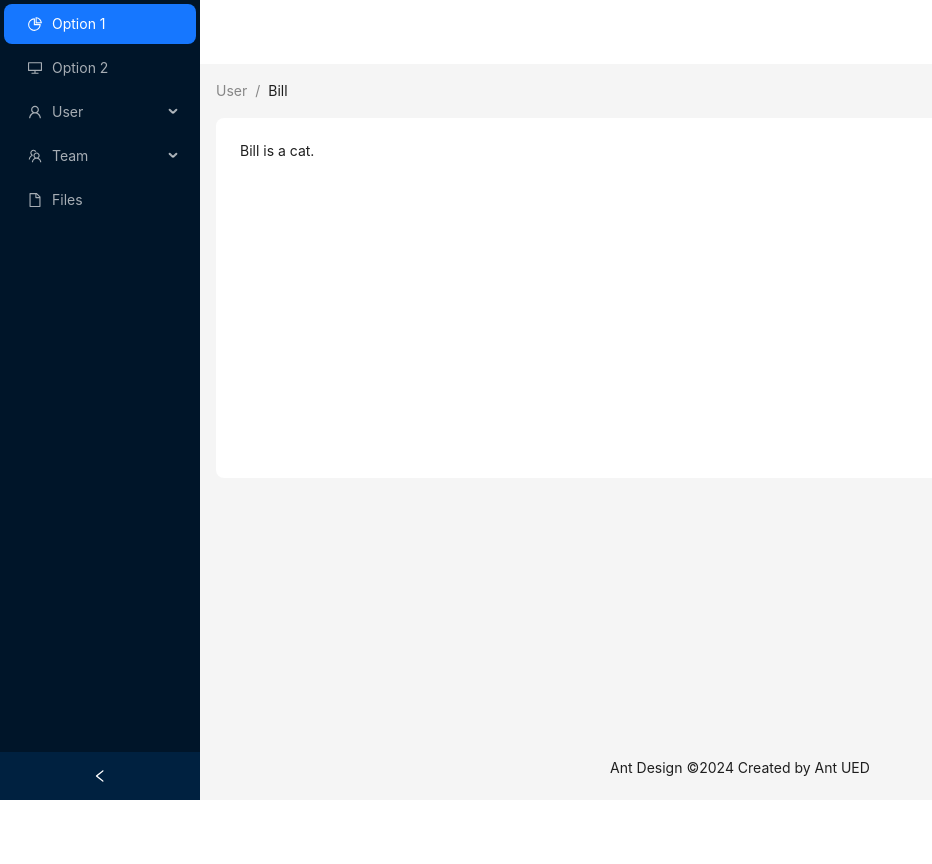
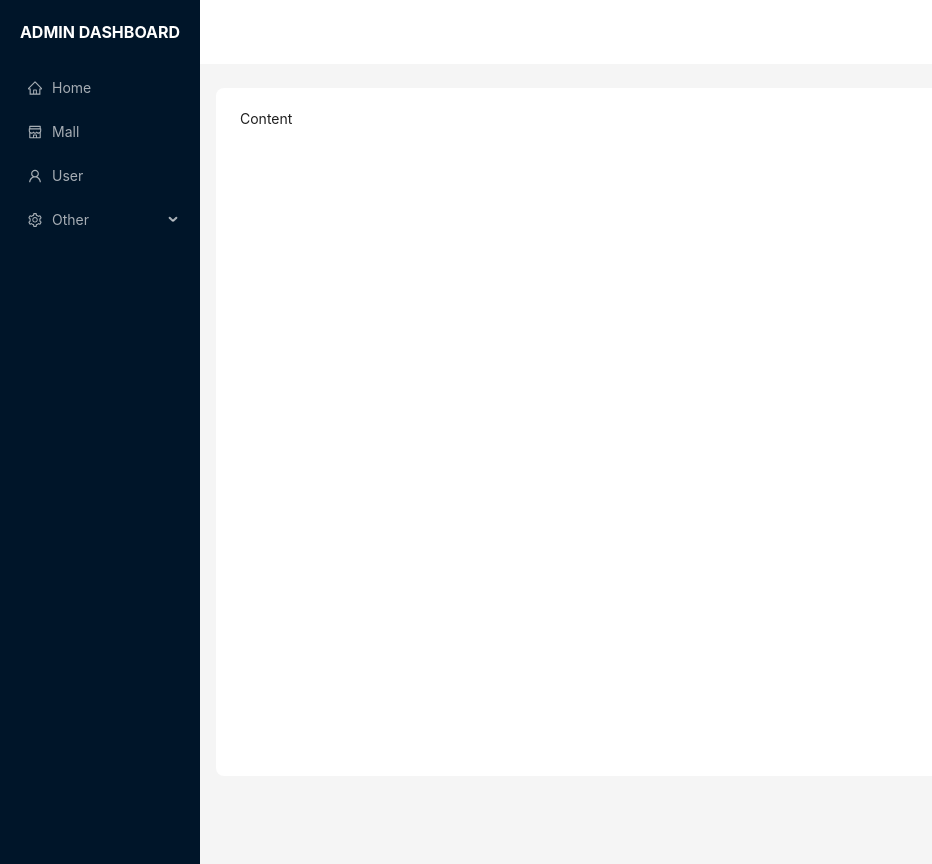
Before and after one commit to TimGeCH/react-admin-dashboard, a React (Create React App) app: page / in a window 1280 px wide. Shown: the whole page, without its empty margins (0-932 px from the left). Before the commit the page ends 800 px from the top, so only its background shows below. Built offline with nearby package versions, Linux system fonts and the light colour scheme.

Commit message:
Refactor menu and separate sidebar component.

```diff
--- /dev/null
+++ b/src/components/commonAside/index.js
@@ -0,0 +1,50 @@
+import React from "react";
+import * as Icon from '@ant-design/icons';
+import { Button, Layout, Menu, theme } from 'antd';
+import MenuConfig from '../../config'
+
+const { Header, Sider, Content } = Layout;
+
+// 动态获取icon
+const inconToElement = (name) => React.createElement(Icon[name])
+
+// 处理菜单数据
+const items = MenuConfig.map((icon) => {
+    //没有子菜单
+    const child = {
+        key: icon.path,
+        icon: inconToElement(icon.icon),
+        label: icon.label
+    }
+    //有子菜单
+    if (icon.children) {
+        child.children = icon.children.map((item) => {
+            return {
+                key: item.path,
+                label: item.label
+            }
+        })
+    }
+    return child
+})
+
+
+const CommonAside = () => {
+    return (
+        <Sider
+            trigger={null}
+            collapsible
+        >
+            <h3 className='app-name'>ADMIN DASHBOARD</h3>
+            <Menu
+                theme="dark"
+                mode="inline"
+                defaultSelectedKeys={['1']}
+                items={items}
+                style={{ height: '100%' }}
+            />
+        </Sider>
+    )
+}
+
+export default CommonAside
--- /dev/null
+++ b/src/config/index.js
@@ -0,0 +1,42 @@
+export default [
+    {
+        path: '/home',
+        name: 'home',
+        label: 'Home',
+        icon: 'HomeOutlined',
+        url: '/home/index'
+    },
+    {
+        path: '/mall',
+        name: 'mall',
+        label: 'Mall',
+        icon: 'ShopOutlined',
+        url: '/mall/index'
+    },
+    {
+        path: '/user',
+        name: 'user',
+        label: 'User',
+        icon: 'UserOutlined',
+        url: '/user/index'
+    },
+    {
+        path: '/other',
+        label: 'Other',
+        icon: 'SettingOutlined',
+        children: [
+            {
+                path: '/other/pageOne',
+                name: 'page1',
+                label: '页面1',
+                icon: 'SettingOutlined'
+            },
+            {
+                path: '/other/pageTwo',
+                name: 'page2',
+                label: '页面2',
+                icon: 'SettingOutlined'
+            }
+        ]
+    }
+]
--- a/src/index.css
+++ b/src/index.css
@@ -1,13 +1,183 @@
-body {
+html,
+body,
+div,
+span,
+applet,
+object,
+iframe,
+h1,
+h2,
+h3,
+h4,
+h5,
+h6,
+p,
+blockquote,
+pre,
+a,
+abbr,
+acronym,
+address,
+big,
+cite,
+code,
+del,
+dfn,
+em,
+img,
+ins,
+kbd,
+q,
+s,
+samp,
+small,
+strike,
+strong,
+sub,
+sup,
+tt,
+var,
+b,
+u,
+i,
+center,
+dl,
+dt,
+dd,
+ol,
+ul,
+li,
+fieldset,
+form,
+label,
+legend,
+table,
+caption,
+tbody,
+tfoot,
+thead,
+tr,
+th,
+td,
+article,
+aside,
+canvas,
+details,
+embed,
+figure,
+figcaption,
+footer,
+header,
+hgroup,
+menu,
+nav,
+output,
+ruby,
+section,
+summary,
+time,
+mark,
+audio,
+video {
   margin: 0;
-  font-family: -apple-system, BlinkMacSystemFont, 'Segoe UI', 'Roboto', 'Oxygen',
-    'Ubuntu', 'Cantarell', 'Fira Sans', 'Droid Sans', 'Helvetica Neue',
-    sans-serif;
-  -webkit-font-smoothing: antialiased;
-  -moz-osx-font-smoothing: grayscale;
+  padding: 0;
+  border: 0;
+  font-size: 100%;
+  font: inherit;
+  vertical-align: baseline;
+  box-sizing: border-box;
 }
 
-code {
-  font-family: source-code-pro, Menlo, Monaco, Consolas, 'Courier New',
-    monospace;
+/* HTML5 display-role reset for older browsers */
+article,
+aside,
+details,
+figcaption,
+figure,
+footer,
+header,
+hgroup,
+menu,
+nav,
+section {
+  display: block;
 }
+
+body {
+  line-height: 1;
+}
+
+ol,
+ul {
+  list-style: none;
+}
+
+blockquote,
+q {
+  quotes: none;
+}
+
+blockquote:before,
+blockquote:after,
+q:before,
+q:after {
+  content: '';
+  content: none;
+}
+
+a,
+a:hover {
+  color: inherit;
+  text-decoration: none;
+}
+
+table {
+  border-collapse: collapse;
+  border-spacing: 0;
+}
+
+html,
+body {
+  width: 100%;
+  /* height: 100%; */
+  background-color: #f5f5f5;
+  font-family: 'PingFangSC-Light', 'PingFang SC', 'STHeitiSC-Light', 'Helvetica-Light', 'Arial', 'sans-serif';
+}
+
+
+.fl {
+  float: left;
+}
+
+.fr {
+  float: right;
+
+  .button-group-item {
+    padding-left: 3px;
+  }
+}
+
+.clearfix {
+  zoom: 1;
+
+  &:after {
+    display: block;
+    clear: both;
+    content: "";
+    visibility: hidden;
+    height: 0;
+  }
+}
+
+.main-container {
+  min-height: calc(100vh - 64px)
+}
+
+.main-container .app-name {
+  background-color: #001529;
+  text-align: center;
+  color: #fff;
+  line-height: 64px;
+  font-weight: bold;
+  font-size: 16px;
+}
--- a/src/pages/main.js
+++ b/src/pages/main.js
@@ -1,91 +1,85 @@
-import React, { useState } from 'react';
+import React from 'react';
 import {
-    DesktopOutlined,
-    FileOutlined,
-    PieChartOutlined,
-    TeamOutlined,
+    MenuFoldOutlined,
+    MenuUnfoldOutlined,
+    UploadOutlined,
     UserOutlined,
+    VideoCameraOutlined,
 } from '@ant-design/icons';
-import { Breadcrumb, Layout, Menu, theme } from 'antd';
-const { Header, Content, Footer, Sider } = Layout;
+import { Button, Layout, Menu, theme } from 'antd';
+import CommonAside from '../components/commonAside';
 
-function getItem(label, key, icon, children) {
-    return {
-        key,
-        icon,
-        children,
-        label,
-    };
-}
-
-const items = [
-    getItem('Option 1', '1', <PieChartOutlined />),
-    getItem('Option 2', '2', <DesktopOutlined />),
-    getItem('User', 'sub1', <UserOutlined />, [
-        getItem('Tom', '3'),
-        getItem('Bill', '4'),
-        getItem('Alex', '5'),
-    ]),
-    getItem('Team', 'sub2', <TeamOutlined />, [getItem('Team 1', '6'), getItem('Team 2', '8')]),
-    getItem('Files', '9', <FileOutlined />),
-];
+const { Header, Sider, Content } = Layout;
 
 const Main = () => {
-    const [collapsed, setCollapsed] = useState(false);
+    // const [collapsed, setCollapsed] = useState(false);
     const {
         token: { colorBgContainer, borderRadiusLG },
     } = theme.useToken();
+
     return (
-        <Layout
-            style={{
-                minHeight: '100vh',
-            }}
-        >
-            <Sider collapsible collapsed={collapsed} onCollapse={(value) => setCollapsed(value)}>
-                <div className="demo-logo-vertical" />
-                <Menu theme="dark" defaultSelectedKeys={['1']} mode="inline" items={items} />
-            </Sider>
+        <Layout className='main-container' style={{ minHeight: '100vh' }}>
+            {/* <Sider
+                trigger={null}
+                collapsible
+                collapsed={collapsed}
+            >
+                <h3 className='app-name'>ADMIN DASHBOARD</h3>
+                <Menu
+                    theme="dark"
+                    mode="inline"
+                    defaultSelectedKeys={['1']}
+                    items={[
+                        {
+                            key: '1',
+                            icon: <UserOutlined />,
+                            label: 'nav 1',
+                        },
+                        {
+                            key: '2',
+                            icon: <VideoCameraOutlined />,
+                            label: 'nav 2',
+                        },
+                        {
+                            key: '3',
+                            icon: <UploadOutlined />,
+                            label: 'nav 3',
+                        },
+                    ]}
+                    style={{ height: '100%' }}
+                />
+            </Sider> */}
+            <CommonAside />
             <Layout>
                 <Header
                     style={{
                         padding: 0,
                         background: colorBgContainer,
                     }}
-                />
+                >
+                    <Button
+                        type="text"
+                        style={{
+                            fontSize: '16px',
+                            width: 64,
+                            height: 64,
+                        }}
+                    />
+                </Header>
                 <Content
                     style={{
-                        margin: '0 16px',
+                        margin: '24px 16px',
+                        padding: 24,
+                        minHeight: 280,
+                        background: colorBgContainer,
+                        borderRadius: borderRadiusLG,
                     }}
                 >
-                    <Breadcrumb
-                        style={{
-                            margin: '16px 0',
-                        }}
-                    >
-                        <Breadcrumb.Item>User</Breadcrumb.Item>
-                        <Breadcrumb.Item>Bill</Breadcrumb.Item>
-                    </Breadcrumb>
-                    <div
-                        style={{
-                            padding: 24,
-                            minHeight: 360,
-                            background: colorBgContainer,
-                            borderRadius: borderRadiusLG,
-                        }}
-                    >
-                        Bill is a cat.
-                    </div>
+                    Content
                 </Content>
-                <Footer
-                    style={{
-                        textAlign: 'center',
-                    }}
-                >
-                    Ant Design ©{new Date().getFullYear()} Created by Ant UED
-                </Footer>
             </Layout>
         </Layout>
     );
 }
 
-export default Main
+export default Main;
```
Also changed, not shown: src/components/commonHeader/index.js (added), 1 other file (tests, documents, lock files or other folders).
